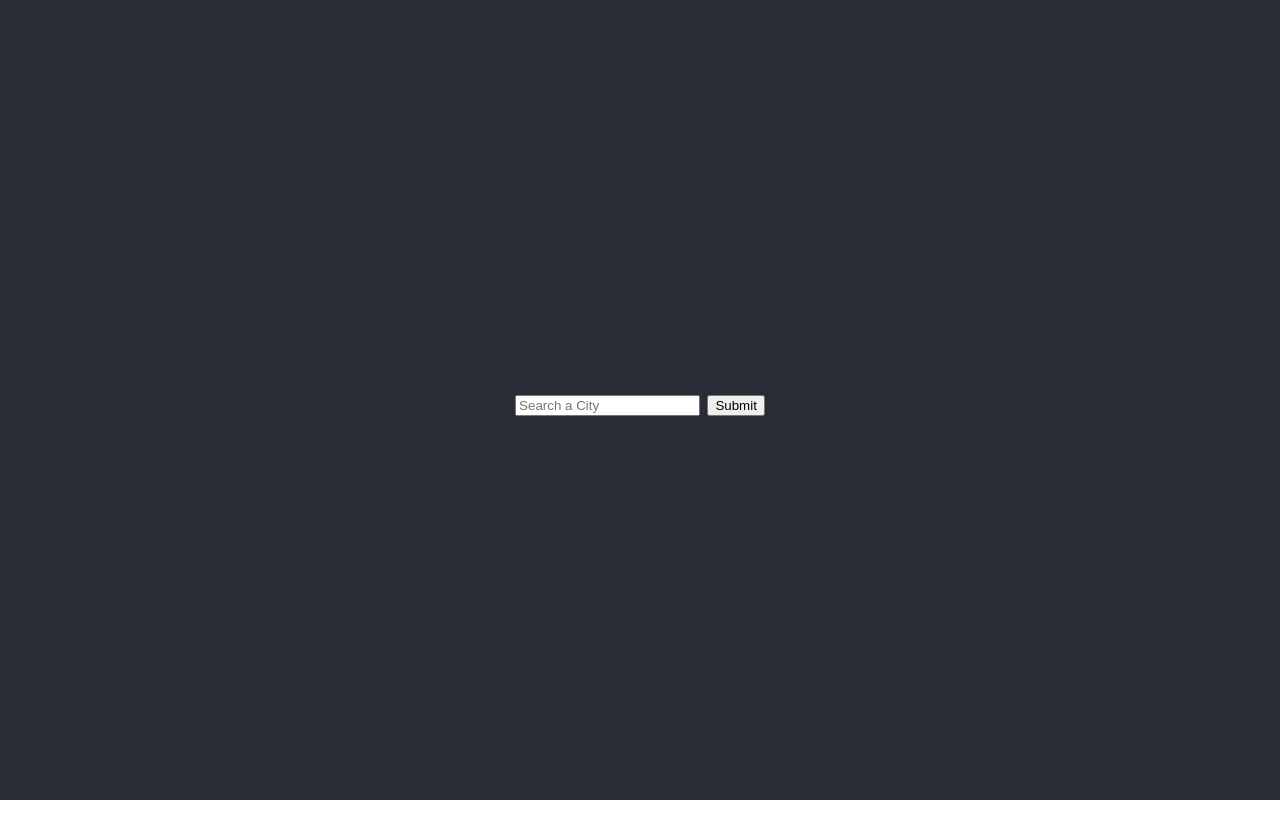
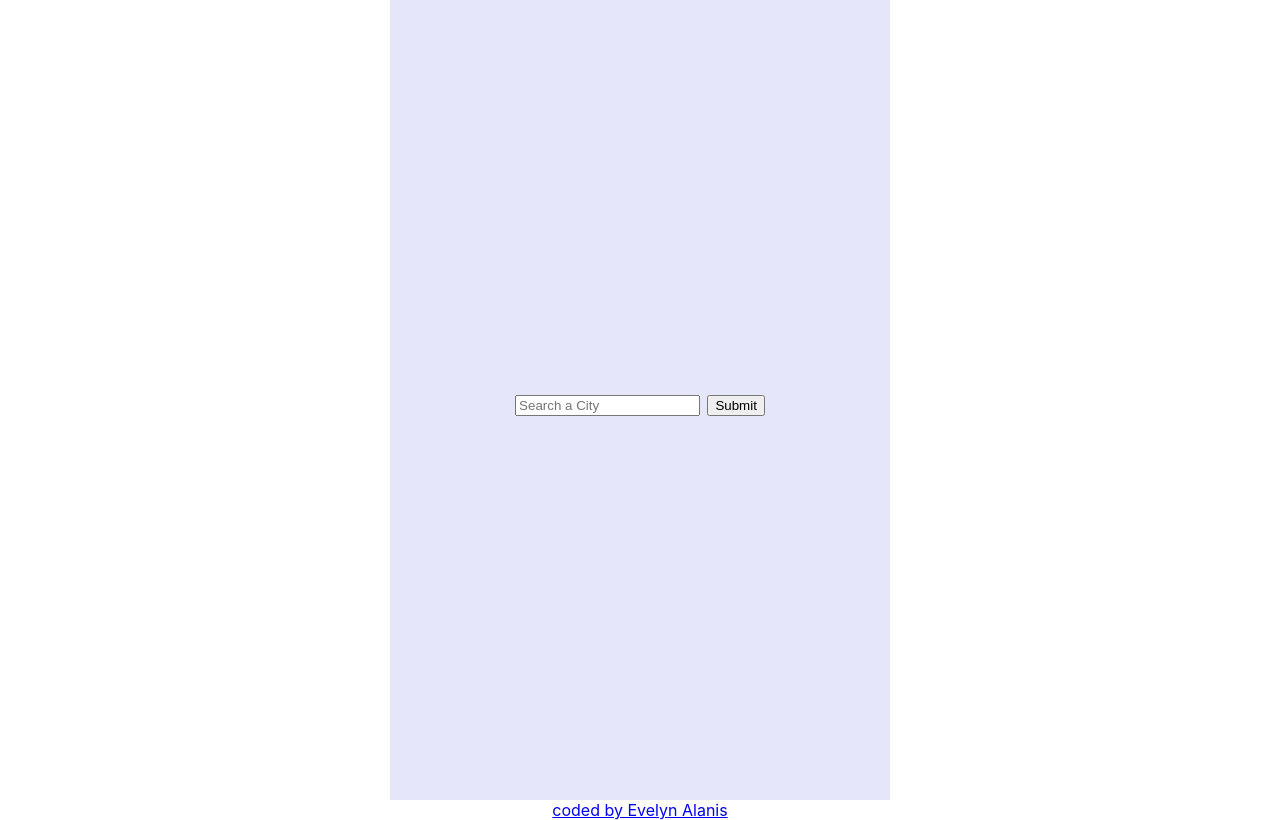
Before and after one commit to earthlingeve/react-weather-app2, a React (Create React App) app: page / in a window 1280 px wide. Built offline with nearby package versions, Linux system fonts and the light colour scheme.

Commit message:
added css & github link

```diff
--- a/src/App.css
+++ b/src/App.css
@@ -1,5 +1,7 @@
 .App {
   text-align: center;
+  max-width: 500px;
+  margin: auto;
 }
 
 .App-logo {
@@ -14,7 +16,7 @@
 }
 
 .App-header {
-  background-color: #282c34;
+  background-color: lavender;
   min-height: 100vh;
   display: flex;
   flex-direction: column;
--- a/src/App.js
+++ b/src/App.js
@@ -7,6 +7,9 @@ function App() {
       <header className="App-header">
         <Form />
       </header>
+      <a href="https://github.com/earthlingeve/react-weather-app2">
+        coded by Evelyn Alanis
+      </a>
     </div>
   );
 }
```
